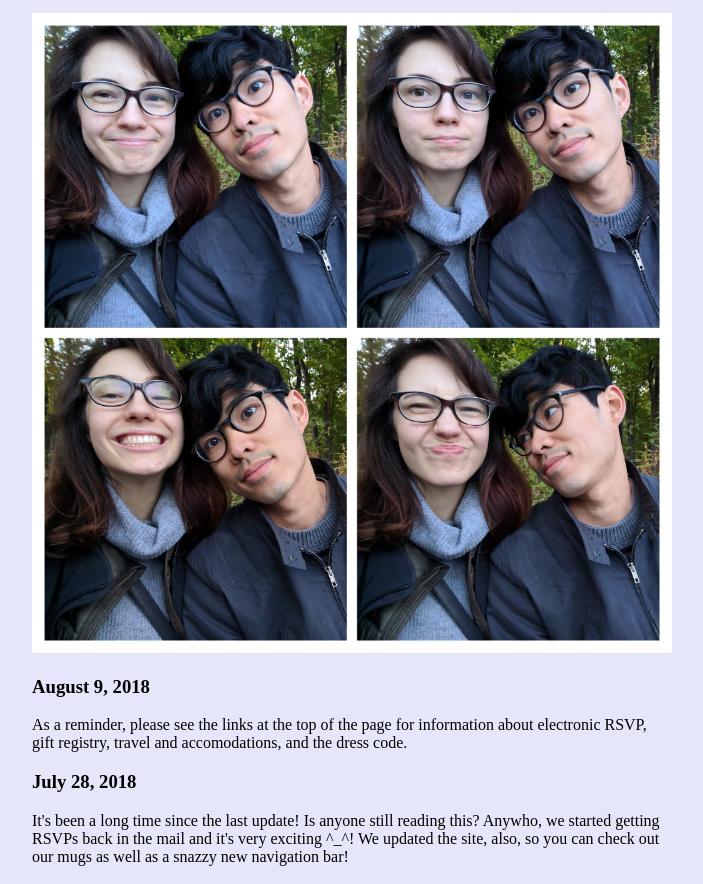
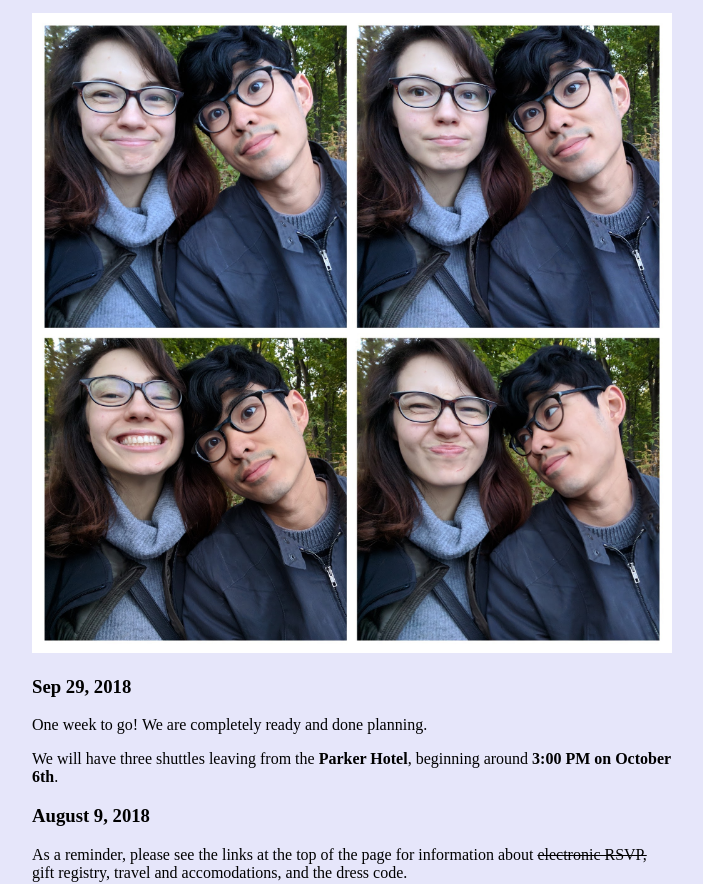
Before and after one commit to jdangerx/weddinglol, a plain HTML site: page index.html in a window 1280 px wide. Shown: the part 101-985 px from the top of the page, without its empty margins (288-991 px from the left). Drawn offline with Linux system fonts and the light colour scheme.

Commit message:
Update shuttle info

```diff
--- a/index.html
+++ b/index.html
@@ -44,10 +44,19 @@
         alt="A grid of four selfies with Emily and John, taken in Van Cortlandt Park in the fall."
       />
 
+
+      <div>
+        <h3>Sep 29, 2018</h3>
+        One week to go! We are completely ready and done planning.
+        <p>
+        We will have three shuttles leaving from the <strong>Parker
+        Hotel</strong>, beginning around <strong>3:00 PM on October 6th</strong>.
+      </div>
+
       <div>
         <h3>August 9, 2018</h3>
         As a reminder, please see the links at the top of the page for
-        information about electronic RSVP, gift registry, travel and
+        information about <del>electronic RSVP,</del> gift registry, travel and
         accomodations, and the dress code.
       </div>
 
```
Also changed, not shown: travel.html (+4 -2 lines).
